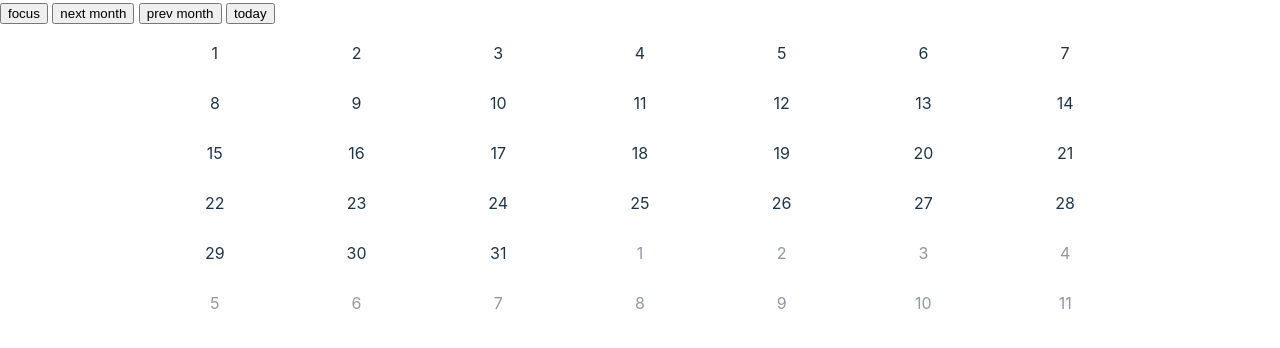
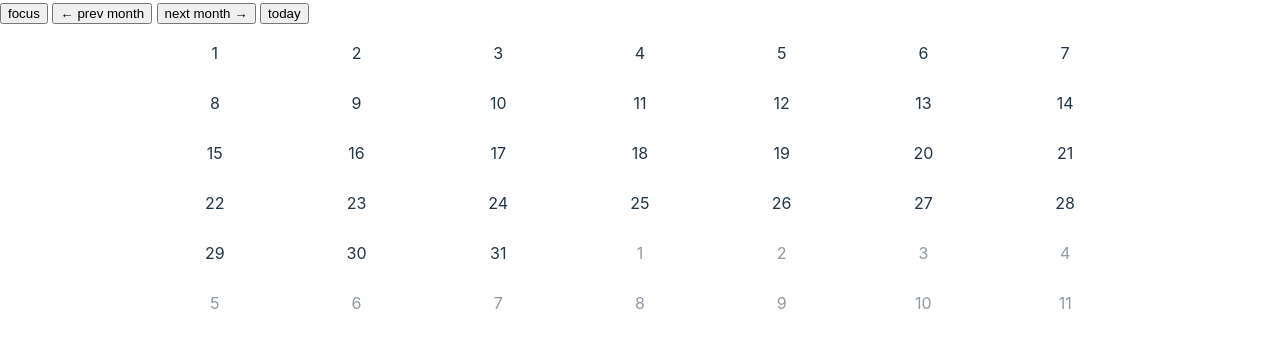
Before and after one commit to ubermanu/components, a website built with Vite: page index.html in a window 1280 px wide. Built offline with nearby package versions, Linux system fonts and the light colour scheme.

Commit message:
order controls

```diff
--- a/index.html
+++ b/index.html
@@ -10,8 +10,8 @@
   <body>
     <div class="controls">
       <button id="focus">focus</button>
-      <button id="next">next month</button>
-      <button id="prev">prev month</button>
+      <button id="prev">← prev month</button>
+      <button id="next">next month →</button>
       <button id="today">today</button>
     </div>
     <day-grid></day-grid>
```
